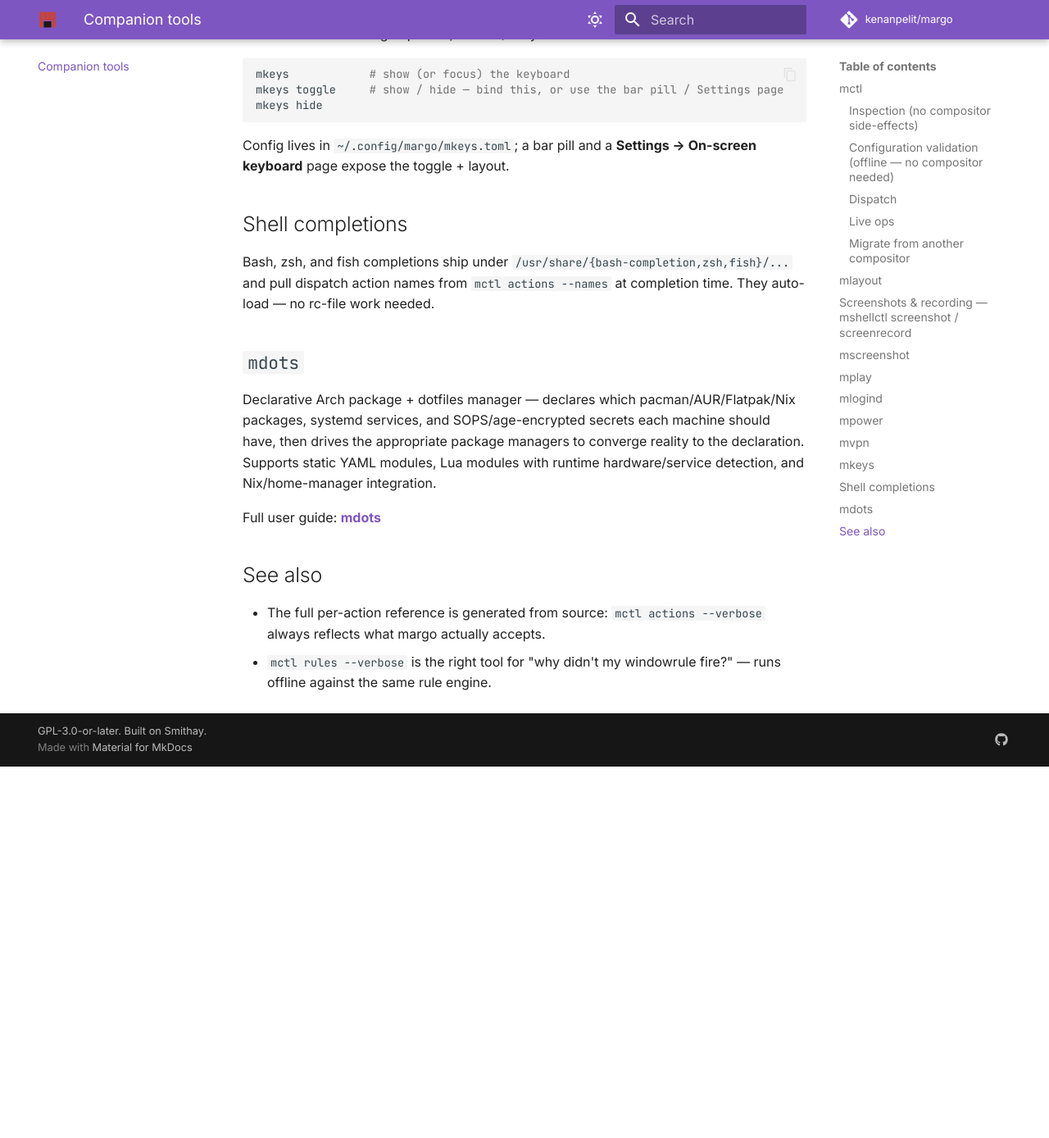
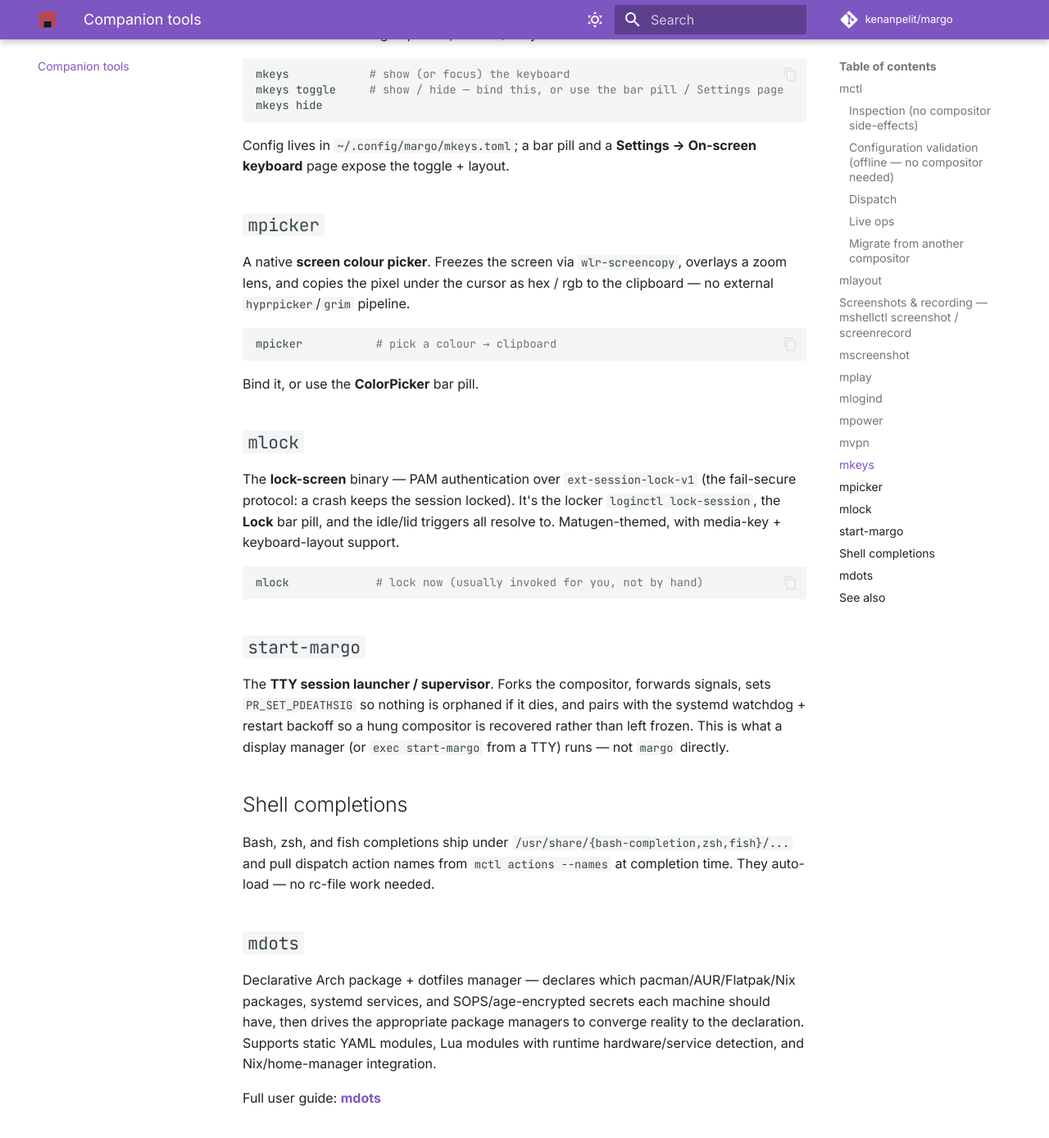
Before and after one commit to kenanpelit/margo, an MkDocs documentation site: the page built from docs/companion-tools.md, in a window 1280 px wide and 1400 px high, scrolled down 6669 px. Shown: the top 1388 px of the window at 82% size. Built offline with MkDocs 1.6.1 and Material for MkDocs 9.7.7, drawn with Linux system fonts in a browser that asks for light colours; comment, search, counter and statistics services are not loaded; before the commit the page ends 7604 px from its top, so only the background shows below that.

Commit message:
docs: sync site to latest state (audio_route/countdown pills, full tool family, 15 layouts)
- widgets: document the AudioRoute + Countdown bar pills
- companion-tools: add the missing mpicker / mlock / start-margo sections
- features: add mdots to the companion-binaries table (parity with the guide)
- index + mkdocs description: 15-layout catalogue (was inconsistently 14 vs 15)

Co-Authored-By: Claude Fable 5 <noreply@anthropic.com>

````diff
--- a/docs/companion-tools.md
+++ b/docs/companion-tools.md
@@ -255,6 +255,37 @@ mkeys hide
 Config lives in `~/.config/margo/mkeys.toml`; a bar pill and a **Settings →
 On-screen keyboard** page expose the toggle + layout.
 
+## `mpicker`
+
+A native **screen colour picker**. Freezes the screen via `wlr-screencopy`,
+overlays a zoom lens, and copies the pixel under the cursor as hex / rgb to the
+clipboard — no external `hyprpicker`/`grim` pipeline.
+
+```bash
+mpicker           # pick a colour → clipboard
+```
+
+Bind it, or use the **ColorPicker** bar pill.
+
+## `mlock`
+
+The **lock-screen** binary — PAM authentication over `ext-session-lock-v1`
+(the fail-secure protocol: a crash keeps the session locked). It's the locker
+`loginctl lock-session`, the **Lock** bar pill, and the idle/lid triggers all
+resolve to. Matugen-themed, with media-key + keyboard-layout support.
+
+```bash
+mlock             # lock now (usually invoked for you, not by hand)
+```
+
+## `start-margo`
+
+The **TTY session launcher / supervisor**. Forks the compositor, forwards
+signals, sets `PR_SET_PDEATHSIG` so nothing is orphaned if it dies, and pairs
+with the systemd watchdog + restart backoff so a hung compositor is recovered
+rather than left frozen. This is what a display manager (or `exec start-margo`
+from a TTY) runs — not `margo` directly.
+
 ## Shell completions
 
 Bash, zsh, and fish completions ship under `/usr/share/{bash-completion,zsh,fish}/...` and pull dispatch action names from `mctl actions --names` at completion time. They auto-load — no rc-file work needed.
--- a/mkdocs.yml
+++ b/mkdocs.yml
@@ -2,7 +2,7 @@ site_name: margo
 site_description: >-
   A modern Wayland tiling compositor — Rust + Smithay, with a
   tag-based workflow. Daily-driver-grade. dwm/dwl-style tags,
-  14-layout catalogue, niri-grade animations, embedded Rhai
+  15-layout catalogue, niri-grade animations, embedded Rhai
   scripting, HDR scaffolding, in-compositor screencast portal.
 site_url: https://kenanpelit.github.io/margo/
 repo_url: https://github.com/kenanpelit/margo
````
Also changed, not shown: docs/features.md (+1 -0 lines), docs/index.md (+2 -2 lines), docs/widgets.md (+2 -0 lines).
